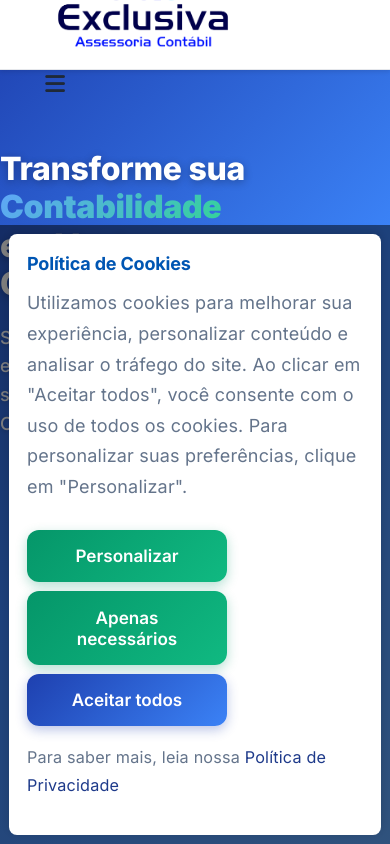
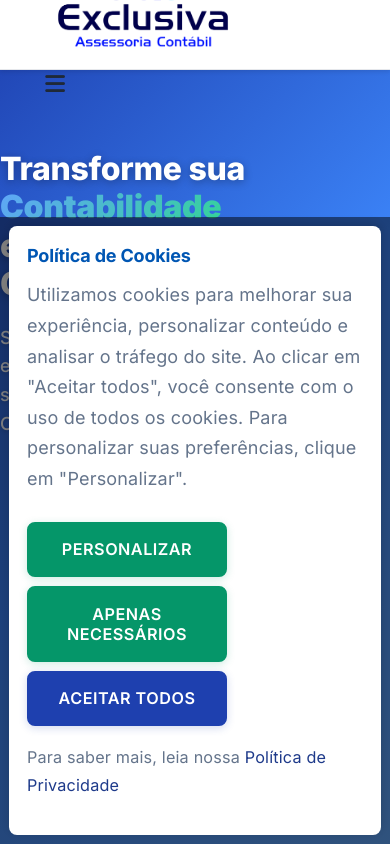
Before and after one commit to user67btc/ExclusivaContabilidade, a Next.js app: page / in a window 390 px wide. Shown: the top 844 px of the page. Built offline with nearby package versions, Linux system fonts and the light colour scheme; no server answers.

Commit message:
Update mobile-header-fix-CONSOLIDATED.css

```diff
--- a/src/styles/mobile-header-fix-CONSOLIDATED.css
+++ b/src/styles/mobile-header-fix-CONSOLIDATED.css
@@ -81,27 +81,29 @@
     margin: 0 auto !important;
   }
 
-  /* TÍTULO HERO - SUBSTITUIÇÃO COMPLETA */
+  /* TÍTULO HERO - ESTILO CORPORATIVO FORMAL */
   html body div#__next .hero-title {
-    font-size: 1.75rem !important;
-    line-height: 1.3 !important;
+    font-size: 1.8rem !important;
+    line-height: 1.25 !important;
     font-weight: 700 !important;
-    margin-bottom: 1rem !important;
+    margin-bottom: 1.25rem !important;
     text-align: center !important;
     color: #ffffff !important;
     text-shadow: 0 2px 4px rgba(0, 0, 0, 0.3) !important;
+    letter-spacing: -0.02em !important;
   }
 
-  /* SUBTÍTULO HERO */
+  /* SUBTÍTULO HERO - MAIS FORMAL */
   html body div#__next .hero-subtitle {
-    font-size: 1rem !important;
-    line-height: 1.5 !important;
-    color: rgba(255, 255, 255, 0.95) !important;
-    margin-bottom: 2rem !important;
+    font-size: 1.05rem !important;
+    line-height: 1.6 !important;
+    color: rgba(255, 255, 255, 0.9) !important;
+    margin-bottom: 2.5rem !important;
     text-align: center !important;
-    max-width: 90% !important;
+    max-width: 85% !important;
     margin-left: auto !important;
     margin-right: auto !important;
+    font-weight: 400 !important;
   }
 
   /* BOTÕES CTA - DESIGN MODERNO */
@@ -116,57 +118,63 @@
     max-width: 280px !important;
   }
 
-  /* BOTÃO PRIMÁRIO */
+  /* BOTÃO PRIMÁRIO - ESTILO CORPORATIVO FORMAL */
   html body div#__next .btn-primary,
   html body div#__next .cta-button {
     width: 100% !important;
     max-width: 200px !important;
     padding: 0.875rem 1.5rem !important;
-    background: linear-gradient(135deg, #1e40af 0%, #3b82f6 100%) !important;
+    background: #1e40af !important;
     color: #ffffff !important;
-    border: none !important;
-    border-radius: 12px !important;
-    font-size: 0.95rem !important;
+    border: 2px solid #1e40af !important;
+    border-radius: 8px !important;
+    font-size: 0.9rem !important;
     font-weight: 600 !important;
     text-decoration: none !important;
     display: inline-flex !important;
     align-items: center !important;
     justify-content: center !important;
     transition: all 0.3s ease !important;
-    box-shadow: 0 4px 12px rgba(30, 64, 175, 0.3) !important;
+    box-shadow: 0 2px 8px rgba(30, 64, 175, 0.2) !important;
+    text-transform: uppercase !important;
+    letter-spacing: 0.5px !important;
   }
 
-  /* BOTÃO SECUNDÁRIO */
+  /* BOTÃO SECUNDÁRIO - ESTILO CORPORATIVO FORMAL */
   html body div#__next .btn-secondary,
   html body div#__next .btn-outline {
     width: 100% !important;
     max-width: 200px !important;
     padding: 0.875rem 1.5rem !important;
-    background: linear-gradient(135deg, #059669 0%, #10b981 100%) !important;
+    background: #059669 !important;
     color: #ffffff !important;
-    border: none !important;
-    border-radius: 12px !important;
-    font-size: 0.95rem !important;
+    border: 2px solid #059669 !important;
+    border-radius: 8px !important;
+    font-size: 0.9rem !important;
     font-weight: 600 !important;
     text-decoration: none !important;
     display: inline-flex !important;
     align-items: center !important;
     justify-content: center !important;
     transition: all 0.3s ease !important;
-    box-shadow: 0 4px 12px rgba(5, 150, 105, 0.3) !important;
+    box-shadow: 0 2px 8px rgba(5, 150, 105, 0.2) !important;
+    text-transform: uppercase !important;
+    letter-spacing: 0.5px !important;
   }
 
-  /* HOVER EFFECTS */
+  /* HOVER EFFECTS - SUTIS E PROFISSIONAIS */
   html body div#__next .btn-primary:hover,
   html body div#__next .cta-button:hover {
-    transform: translateY(-2px) !important;
-    box-shadow: 0 6px 16px rgba(30, 64, 175, 0.4) !important;
+    background: #1e3a8a !important;
+    border-color: #1e3a8a !important;
+    box-shadow: 0 4px 12px rgba(30, 64, 175, 0.3) !important;
   }
 
   html body div#__next .btn-secondary:hover,
   html body div#__next .btn-outline:hover {
-    transform: translateY(-2px) !important;
-    box-shadow: 0 6px 16px rgba(5, 150, 105, 0.4) !important;
+    background: #047857 !important;
+    border-color: #047857 !important;
+    box-shadow: 0 4px 12px rgba(5, 150, 105, 0.3) !important;
   }
 
   /* TRUST BADGES - DESIGN LIMPO */
@@ -263,8 +271,8 @@
 /* ===== FORÇA CONTEÚDO ESPECÍFICO - FORA DA LAYER ===== */
 /* Estas regras têm prioridade máxima sobre qualquer layer */
 
-/* FORÇA TEXTO DO TÍTULO */
-html body div#__next .hero-title {
+/* REMOVE SUBSTITUIÇÃO DE TEXTO - MANTÉM ORIGINAL */
+/* html body div#__next .hero-title {
   text-indent: -9999px !important;
   overflow: hidden !important;
   position: relative !important;
@@ -284,10 +292,10 @@
   text-align: center !important;
   text-shadow: 0 2px 4px rgba(0, 0, 0, 0.3) !important;
   letter-spacing: -0.01em !important;
-}
+} */
 
-/* FORÇA TEXTO DO SUBTÍTULO */
-html body div#__next .hero-subtitle {
+/* REMOVE SUBSTITUIÇÃO DE SUBTÍTULO - MANTÉM ORIGINAL */
+/* html body div#__next .hero-subtitle {
   text-indent: -9999px !important;
   overflow: hidden !important;
   position: relative !important;
@@ -304,10 +312,10 @@
   line-height: 1.5 !important;
   color: rgba(255, 255, 255, 0.95) !important;
   text-align: center !important;
-}
+} */
 
-/* FORÇA TEXTO DOS BOTÕES */
-html body div#__next .hero-section .cta-button,
+/* REMOVE SUBSTITUIÇÃO DE BOTÕES - MANTÉM TEXTOS ORIGINAIS */
+/* html body div#__next .hero-section .cta-button,
 html body div#__next .hero-section .btn-primary {
   text-indent: -9999px !important;
   position: relative !important;
@@ -347,7 +355,7 @@
   font-weight: 600 !important;
   color: #ffffff !important;
   white-space: nowrap !important;
-}
+} */
 
 /* FORÇA CARDS TRUST BADGES */
 html body div#__next .trust-badge.crc-ativo:before {
```
